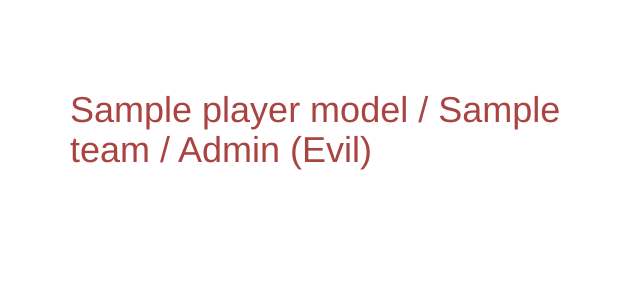
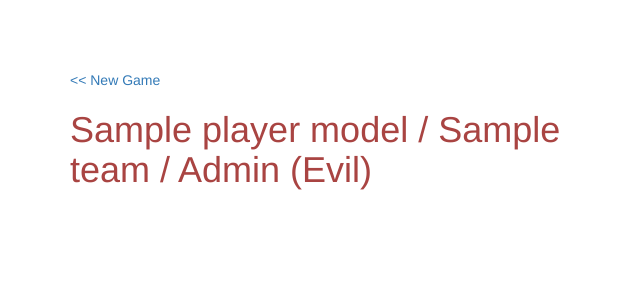
Before and after one commit to mr-jp/yii-avalon, a Yii app: template views/common/role.php in a window 1280 px wide. Shown: the top 300 px of the page, without its empty margins (0-640 px from the left). Run offline with PHP 8.4 and a stand-in for Yii, Linux system fonts and the light colour scheme; the template is opened without the code that fills it: most values are stand-ins (such as "Sample title", 1, 10 or a date in 2020); data that the repository does not hold is empty; some libraries are stand-ins or nearby versions.

Commit message:
Some text changes and prevent players from joining old open games

```diff
--- a/controllers/AdminController.php
+++ b/controllers/AdminController.php
@@ -90,6 +90,9 @@ class AdminController extends Controller
                 throw new HttpException(403, $message);
             }
 
+            // Set older open games to closed
+            Game::updateAll(['started'=>'1'], "id != {$model->id}");
+
             return $this->redirect(['wait', 'id' => $model->id, 'playerId' => $model2->id]);
         }
 
@@ -135,6 +138,7 @@ class AdminController extends Controller
 
         return $this->render('@app/views/common/wait.php', [
             'model' => $model,
+            'gameModel' => $model
         ]);
     }
 
--- a/controllers/SiteController.php
+++ b/controllers/SiteController.php
@@ -125,6 +125,7 @@ class SiteController extends Controller
 
         return $this->render('@app/views/common/wait.php', [
             'model' => $model,
+            'gameModel' => $gameModel
         ]);
     }
 
--- a/models/Game.php
+++ b/models/Game.php
@@ -169,7 +169,7 @@ class Game extends \yii\db\ActiveRecord
             $player->team = $role['team'];
             $player->role = $role['role'];
             if ($player->save() == false) {
-                throw new NotFoundHttpException('Cannot save player role ...');
+                throw new NotFoundHttpException('Cannot save player roles ...');
             }
         }
     }
--- a/views/common/role.php
+++ b/views/common/role.php
@@ -20,6 +20,11 @@ $textOberon = '<span class="text-danger">Oberon (Evil)</span>';
 
 ?>
 <div class="role-view">
+    <div class="row">
+        <div class="col-lg-6">
+            <a href="<?= Yii::$app->urlManager->createUrl(['site/index']) ?>">&lt;&lt; New Game</a>
+        </div>
+    </div>
     <div class="row">
         <div class="col-lg-6">
             <h1 class="<?= $playerModel->team == 'servants' ? 'text-success' : 'text-danger' ?>">
--- a/views/common/wait.php
+++ b/views/common/wait.php
@@ -11,7 +11,8 @@
 ?>
 <div class="wait-view">
 
-    <h2>Waiting for other players ...</h2>
+    <h2><?= date("Ydm - H:i", $gameModel->timestamp) ?></h2>
+    <h3>Waiting for other players ...</h3>
 
     <?php $form = ActiveForm::begin(); ?>
     <?= $form->errorSummary($model); ?>
--- a/views/layouts/main.php
+++ b/views/layouts/main.php
@@ -40,7 +40,7 @@ AppAsset::register($this);
         'items' => [
 
             Yii::$app->user->isGuest ? (
-                ['label' => 'Player', 'url' => ['/site/index']]
+                ['label' => 'New Game', 'url' => ['/site/index']]
             ) : (
                 ['label' => 'Admin', 'url' => ['/admin/index']]
             ),
```
